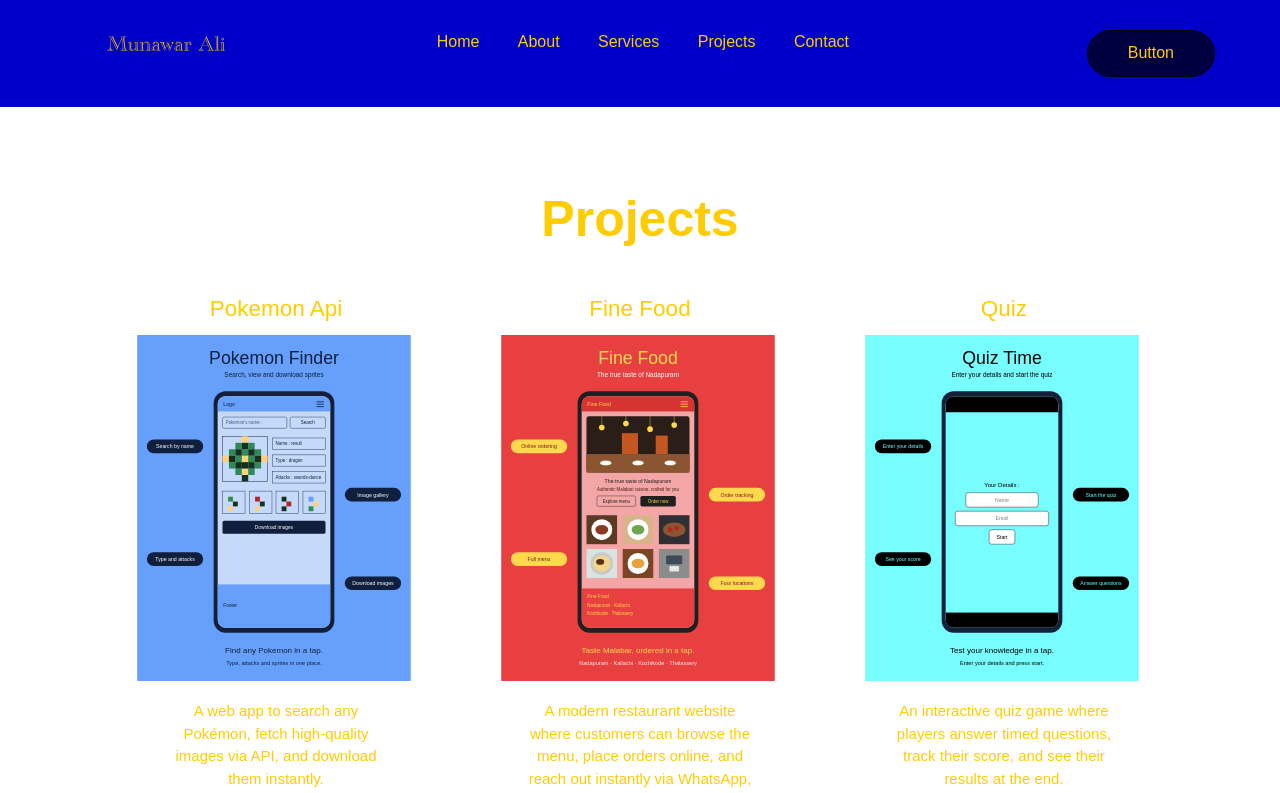
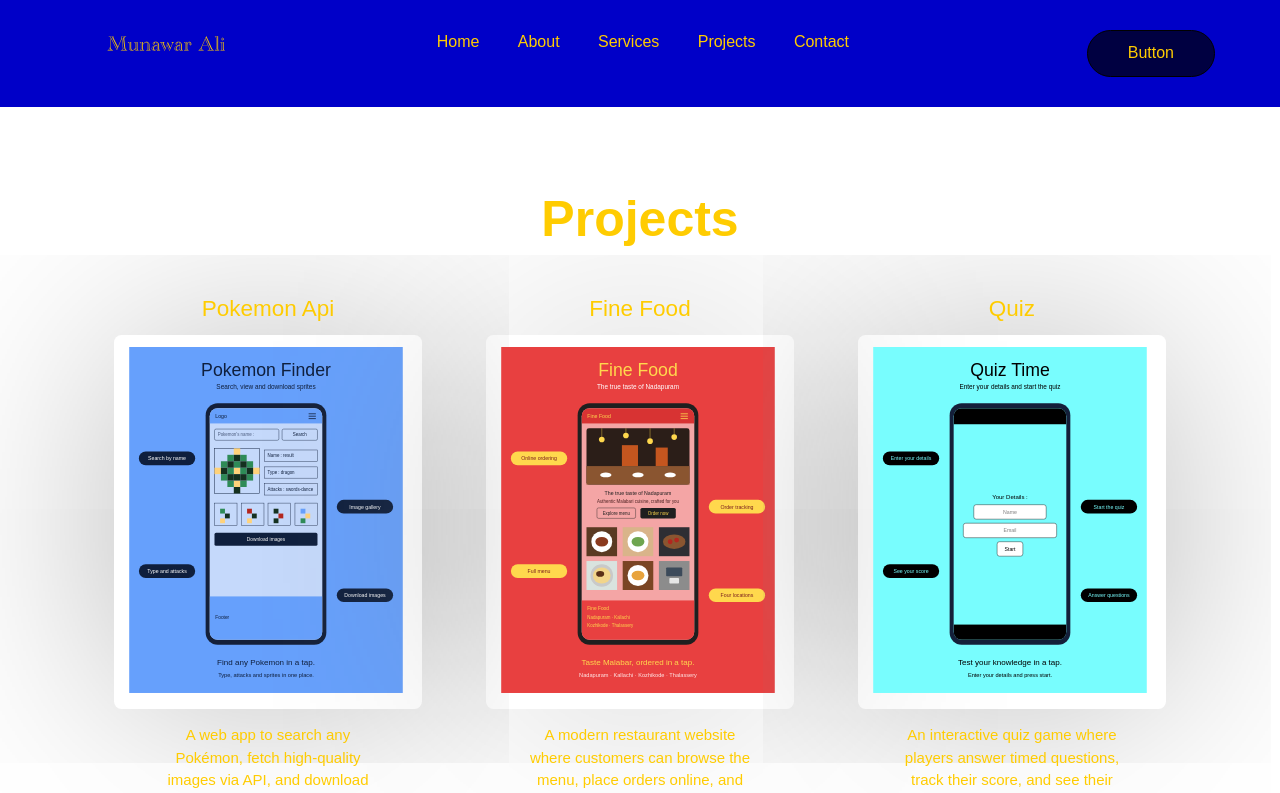
Before and after one commit to Webmav/my-portfolio, a React (Vite) app: page /projects in a window 1280 px wide. Shown: the top 793 px of the page. Built offline with nearby package versions, Linux system fonts and the light colour scheme; a web font is replaced by a local one.

Commit message:
Gave box shadow to projects.

```diff
--- a/src/components/ProjectCard.jsx
+++ b/src/components/ProjectCard.jsx
@@ -9,6 +9,7 @@ const ProjectCard = ( {projectNumber} ) => {
                     <h1 className='text-[20px] md:text-[22.5px] my-[7.5px] md:my-[10px]'> { projects[projectNumber].title } </h1>
                 </div>
 
+                <div className="shadow-[0_0.125rem_20rem_-2.75rem_gray] rounded-[7.5px] px-1 py-3">
                     <NavLink
                         to={`${projects[projectNumber].liveLink}`}
                         className="grid object-contain"
@@ -19,6 +20,7 @@ const ProjectCard = ( {projectNumber} ) => {
                             className='justify-self-center self-center w-[190px] md:w-[300px] h-[240px] md:h-[350px]'
                         />
                     </NavLink>
+                </div>
 
                 {/* <h3 className='text-[5px] md:text-[10px] my-[10px] md:mt-[10px] ml-[15px] md:ml-[10px] '>{ projects[projectNumber].category }</h3> */}
 
```
Lines whose indentation alone changed are shown as unchanged.
